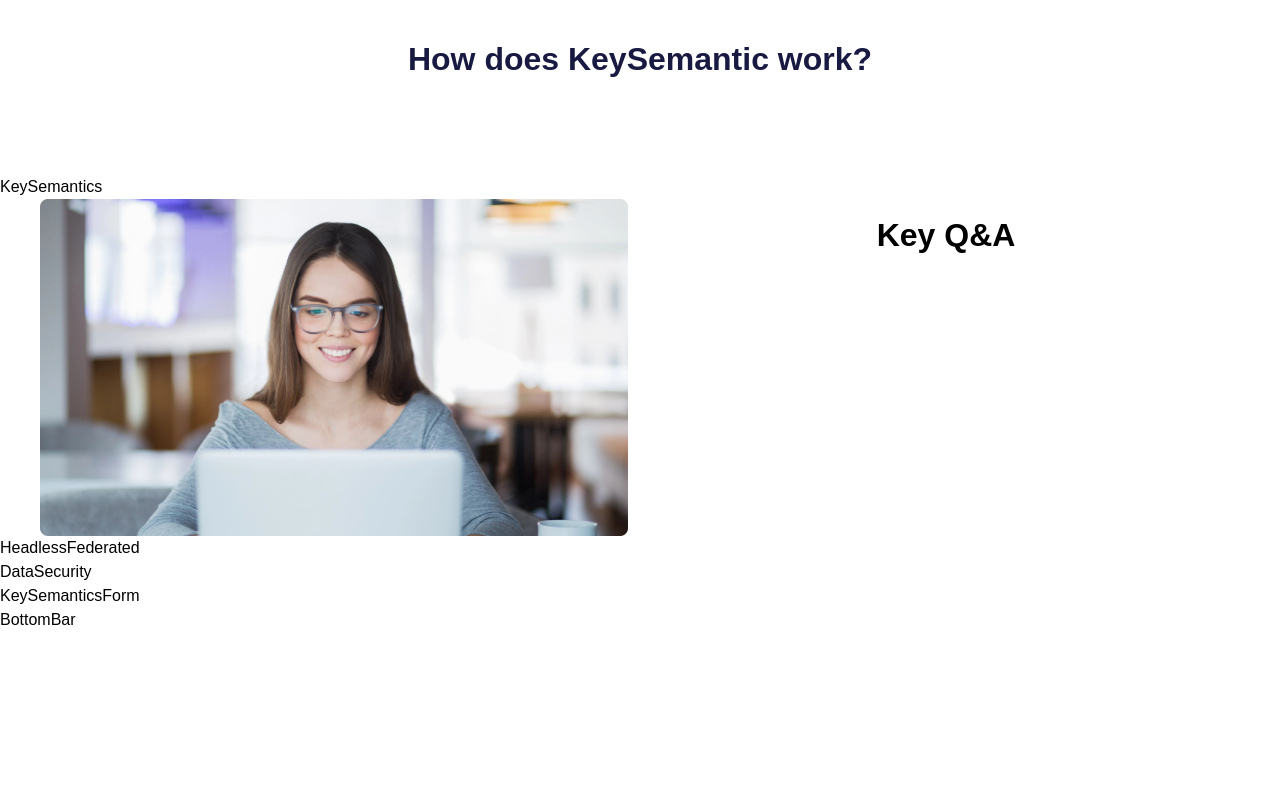
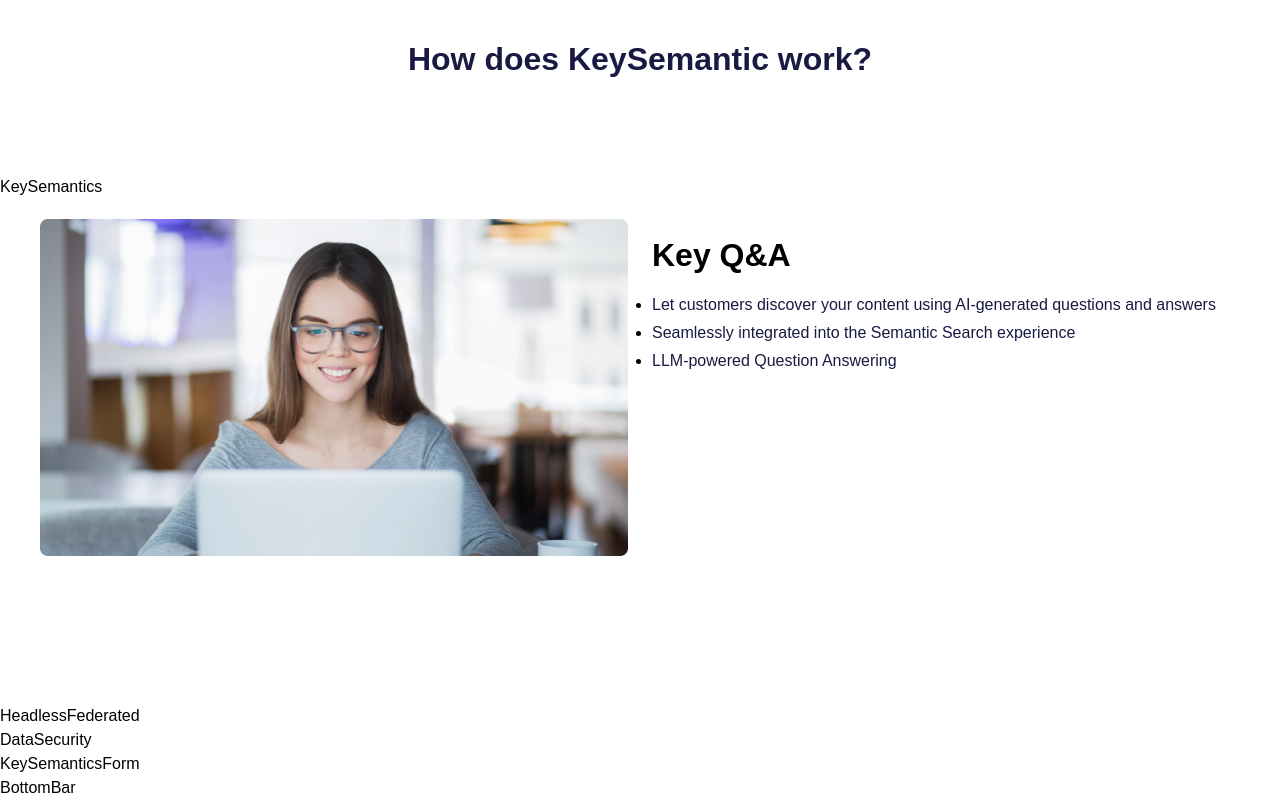
Before and after one commit to Deepakverma-556/keySemantics, a React (Create React App) app: page / in a window 1280 px wide. Shown: the part 977-1777 px from the top of the page. Before the commit the page ends 1609 px from the top, so only its background shows below. Built offline with nearby package versions, Linux system fonts and the light colour scheme.

Commit message:
edit array

```diff
--- a/src/common/SubHeading.jsx
+++ b/src/common/SubHeading.jsx
@@ -2,7 +2,7 @@ import React from 'react'
 
 const SubHeading = ({text,myClass}) => {
   return (
-    <h2 className={`${myClass} font-bold text-[32px] max-sm:text-2xl leading-[72px] text-center`}>{text}</h2>
+    <h2 className={`${myClass} font-bold text-[32px] max-sm:text-2xl leading-[72px]`}>{text}</h2>
   )
 }
 
--- a/src/components/Key.jsx
+++ b/src/components/Key.jsx
@@ -1,17 +1,23 @@
 import React from 'react'
 import SubHeading from '../common/SubHeading'
+import { KEY_LIST } from '../utils/helper'
 
 const Key = () => {
   return (
-    <div>
+    <div className='pb-[148px] pt-5'>
       <div className='max-w-[1232px] mx-auto px-4'>
         <div className='flex flex-wrap -mx-3'>
           <div className='w-1/2 px-3'>
             <img src="/assets/images/webp/working-girl.webp" alt="working-girl" className='h-[337px]' />
           </div>
           <div className='w-1/2 px-3'>
-            <div>
+            <div className='h-[337px]'>
               <SubHeading text='Key Q&A' />
+              {KEY_LIST.map((obj, i) => (
+                <ul>
+                  <li className='list-disc'>{obj}</li>
+                </ul>
+              ))}
             </div>
           </div>
         </div>
--- a/src/components/KeySemanticWork.jsx
+++ b/src/components/KeySemanticWork.jsx
@@ -5,7 +5,7 @@ const KeySemanticWork = () => {
   return (
     <div>
       <div className='max-w-[1058px] mx-auto px-4 pt-24 pb-6'>
-        <SubHeading text='How does KeySemantic work?' myClass='text-blue' />
+        <SubHeading text='How does KeySemantic work?' myClass='text-blue text-center' />
         <div className='pt-14'>
 
         </div>
--- a/src/utils/helper.js
+++ b/src/utils/helper.js
@@ -1,26 +1,25 @@
-export const KEY_LIST = [
+import Description from "../common/Description";
+
+export const KEY_ACCORDION_LIST = [
     {
-        keyPoint: 'Let customers discover your content using AI-generated questions and answers',
         title: 'Accordion Heading #one',
-        description: 'Lorem ipsum dolor sit amet, consectetur adipiscing elit, sed do eiusmod tempor incididunt ut labore et dolore magna aliqua. Duis aute irure dolor in reprehenderit in voluptate velit esse cillum dolore eu fugiat nulla pariatur. Excepteur sint occaecat cupidatat non proident, sunt in culpa qui officia deserunt mollit anim id est laborum.',
+        description: <Description text='Lorem ipsum dolor sit amet, consectetur adipiscing elit, sed do eiusmod tempor incididunt ut labore et dolore magna aliqua. Duis aute irure dolor in reprehenderit in voluptate velit esse cillum dolore eu fugiat nulla pariatur. Excepteur sint occaecat cupidatat non proident, sunt in culpa qui officia deserunt mollit anim id est laborum.' /> ,
         colorfulPainting: '/assets/images/webp/colorful-painting.webp',
         colorfulPaintingAlt: 'colorful-painting',
         waterDropPainting: '/assets/images/webp/water-drop-painting.webp',
         waterDropPaintingAlt: 'water-drop-painting'
     },
     {
-        keyPoint: 'Seamlessly integrated into the Semantic Search experience',
         title: 'Accordion Heading #two',
-        description: 'Lorem ipsum dolor sit amet, consectetur adipiscing elit, sed do eiusmod tempor incididunt ut labore et dolore magna aliqua. Duis aute irure dolor in reprehenderit in voluptate velit esse cillum dolore eu fugiat nulla pariatur. Excepteur sint occaecat cupidatat non proident, sunt in culpa qui officia deserunt mollit anim id est laborum.',
+        description: <Description text='Lorem ipsum dolor sit amet, consectetur adipiscing elit, sed do eiusmod tempor incididunt ut labore et dolore magna aliqua. Duis aute irure dolor in reprehenderit in voluptate velit esse cillum dolore eu fugiat nulla pariatur. Excepteur sint occaecat cupidatat non proident, sunt in culpa qui officia deserunt mollit anim id est laborum.' />,
         colorfulPainting: '/assets/images/webp/colorful-painting.webp',
         colorfulPaintingAlt: 'colorful-painting',
         waterDropPainting: '/assets/images/webp/water-drop-painting.webp',
         waterDropPaintingAlt: 'water-drop-painting'
     },
     {
-        keyPoint: 'LLM-powered Question Answering',
         title: 'Accordion Heading #three',
-        description: 'Lorem ipsum dolor sit amet, consectetur adipiscing elit, sed do eiusmod tempor incididunt ut labore et dolore magna aliqua. Duis aute irure dolor in reprehenderit in voluptate velit esse cillum dolore eu fugiat nulla pariatur. Excepteur sint occaecat cupidatat non proident, sunt in culpa qui officia deserunt mollit anim id est laborum.',
+        description: <Description text='Lorem ipsum dolor sit amet, consectetur adipiscing elit, sed do eiusmod tempor incididunt ut labore et dolore magna aliqua. Duis aute irure dolor in reprehenderit in voluptate velit esse cillum dolore eu fugiat nulla pariatur. Excepteur sint occaecat cupidatat non proident, sunt in culpa qui officia deserunt mollit anim id est laborum.' />,
         colorfulPainting: '/assets/images/webp/colorful-painting.webp',
         colorfulPaintingAlt: 'colorful-painting',
         waterDropPainting: '/assets/images/webp/water-drop-painting.webp',
@@ -28,10 +27,16 @@ export const KEY_LIST = [
     },
     {
         title: 'Accordion Heading #four',
-        description: 'Lorem ipsum dolor sit amet, consectetur adipiscing elit, sed do eiusmod tempor incididunt ut labore et dolore magna aliqua. Duis aute irure dolor in reprehenderit in voluptate velit esse cillum dolore eu fugiat nulla pariatur. Excepteur sint occaecat cupidatat non proident, sunt in culpa qui officia deserunt mollit anim id est laborum.',
+        description: <Description text='Lorem ipsum dolor sit amet, consectetur adipiscing elit, sed do eiusmod tempor incididunt ut labore et dolore magna aliqua. Duis aute irure dolor in reprehenderit in voluptate velit esse cillum dolore eu fugiat nulla pariatur. Excepteur sint occaecat cupidatat non proident, sunt in culpa qui officia deserunt mollit anim id est laborum.' />,
         colorfulPainting: '/assets/images/webp/colorful-painting.webp',
         colorfulPaintingAlt: 'colorful-painting',
         waterDropPainting: '/assets/images/webp/water-drop-painting.webp',
         waterDropPaintingAlt: 'water-drop-painting'
     }
 ]
+
+export const KEY_LIST = [
+    <Description text='Let customers discover your content using AI-generated questions and answers' />,
+    <Description text='Seamlessly integrated into the Semantic Search experience' />,
+    <Description text='LLM-powered Question Answering' />,
+]
```
